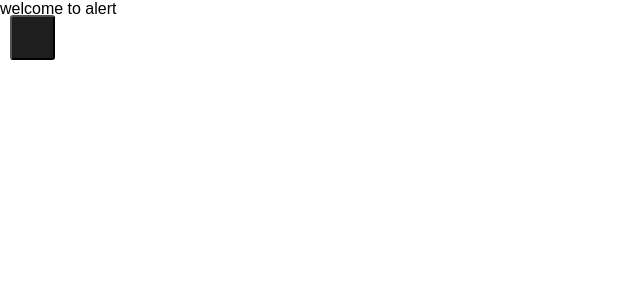
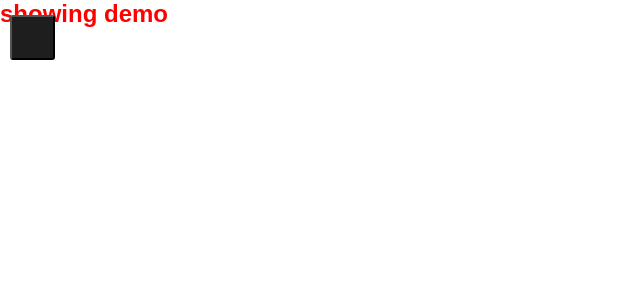
Before and after one commit to monstermahi982/nbn_css_next, a Next.js app: page /components/alerts in a window 1280 px wide. Shown: the top 300 px of the page, without its empty margins (0-640 px from the left). Built offline with nearby package versions, Linux system fonts and the light colour scheme.

Commit message:
mahesh alert files change

```diff
--- a/pages/components/alerts.js
+++ b/pages/components/alerts.js
@@ -1,9 +1,10 @@
 import React from 'react'
+import styles from '../../styles/Alert.module.css'
 
 const alerts = () => {
     return (
         <div>
-            <p>welcome to alert</p>
+            <h2 className={styles.text}>showing demo</h2>
         </div>
     )
 }
--- /dev/null
+++ b/styles/Alert.module.css
@@ -0,0 +1,3 @@
+.text {
+    color: red;
+}
```
